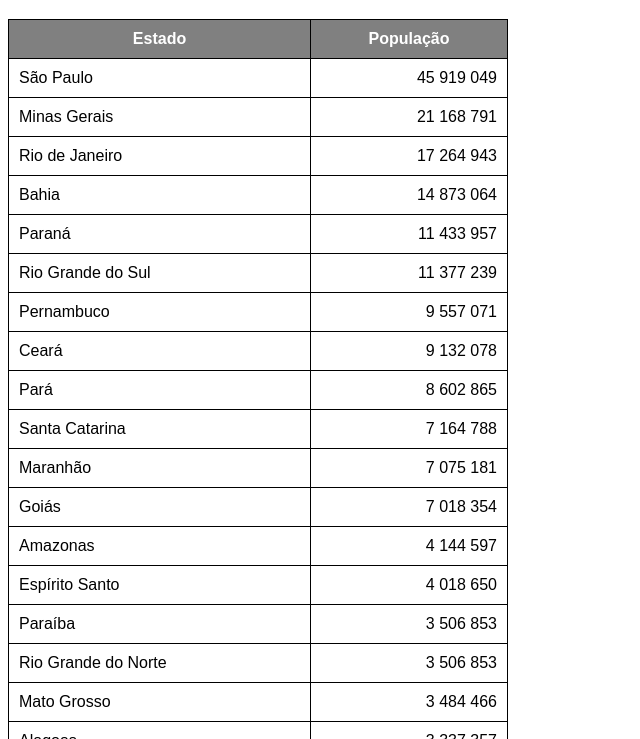
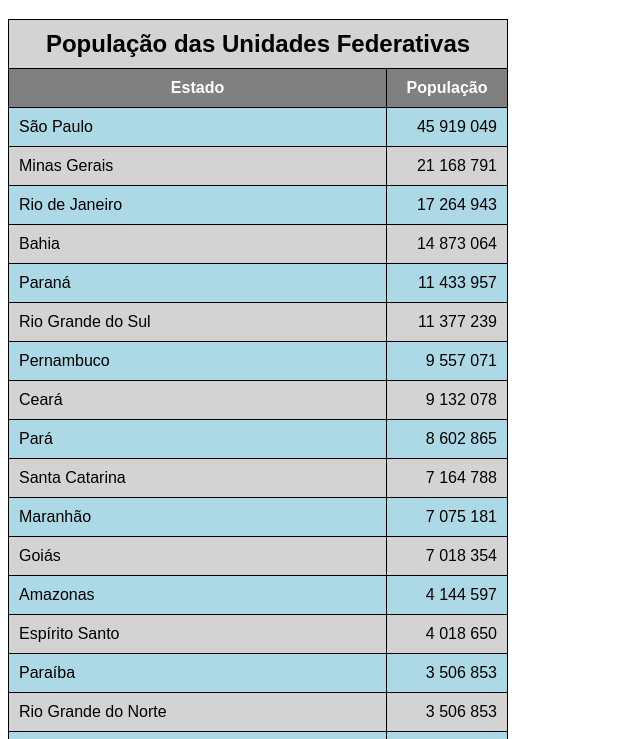
Before and after one commit to EltonLino/html-css, a plain HTML site: page exercicios/ex023/tabela002.html in a window 1280 px wide. Shown: the part 61-800 px from the top of the page, without its empty margins (0-640 px from the left). Drawn offline with Linux system fonts and the light colour scheme.

Commit message:
cabeçalho de tabela e mesclagem

```diff
--- a/exercicios/ex023/tabela002.html
+++ b/exercicios/ex023/tabela002.html
@@ -12,7 +12,17 @@
         table{
             width: 500px;
             border-collapse: collapse;
+            position: relative;
 
+        }
+
+        caption{
+            font-size: 1.5em;
+            font-weight: bold;
+            padding: 10px;
+            background-color: lightgray;
+            border: 1px solid black;
+            border-bottom: 0px;
         }
 
         td, th {
@@ -25,6 +35,20 @@
             color: white;
         }
 
+        thead > tr > th{
+            position: sticky;
+            top: 0;
+            background-color: gray;
+        }
+
+        tbody > tr:nth-child(even) {
+            background-color: lightgray;
+        }
+
+        tbody > tr:nth-child(odd) {
+            background-color: lightblue;
+        }
+
         td.num{
             text-align: right;
         }
@@ -35,6 +59,7 @@
     <!--
         ANATOMIA DE TABELAS GRANDES
         TABLE
+            CAPTION
             THEAD
                 TR, TD, TH
             TBODY
@@ -43,10 +68,11 @@
                 TR, TD, TH
     -->
     <table>
+        <caption>População das Unidades Federativas</caption>
         <thead>
             <tr>
-                <th>Estado</th>
-                <th>População</th>
+                <th scope="col">Estado</th>
+                <th scope="col" style="width: 100px;">População</th>
             </tr>
         </thead>
         <tbody>
@@ -161,7 +187,7 @@
         </tbody>
         <tfoot>
             <tr>
-                <th>Total de habitantes</th>
+                <th scope="row">Total de habitantes</th>
                 <td><strong>210 147 125</strong></td>
             </tr>
         </tfoot>
```
Also changed, not shown: exercicios/ex023/tabela003.html (added, +46 -0 lines).
